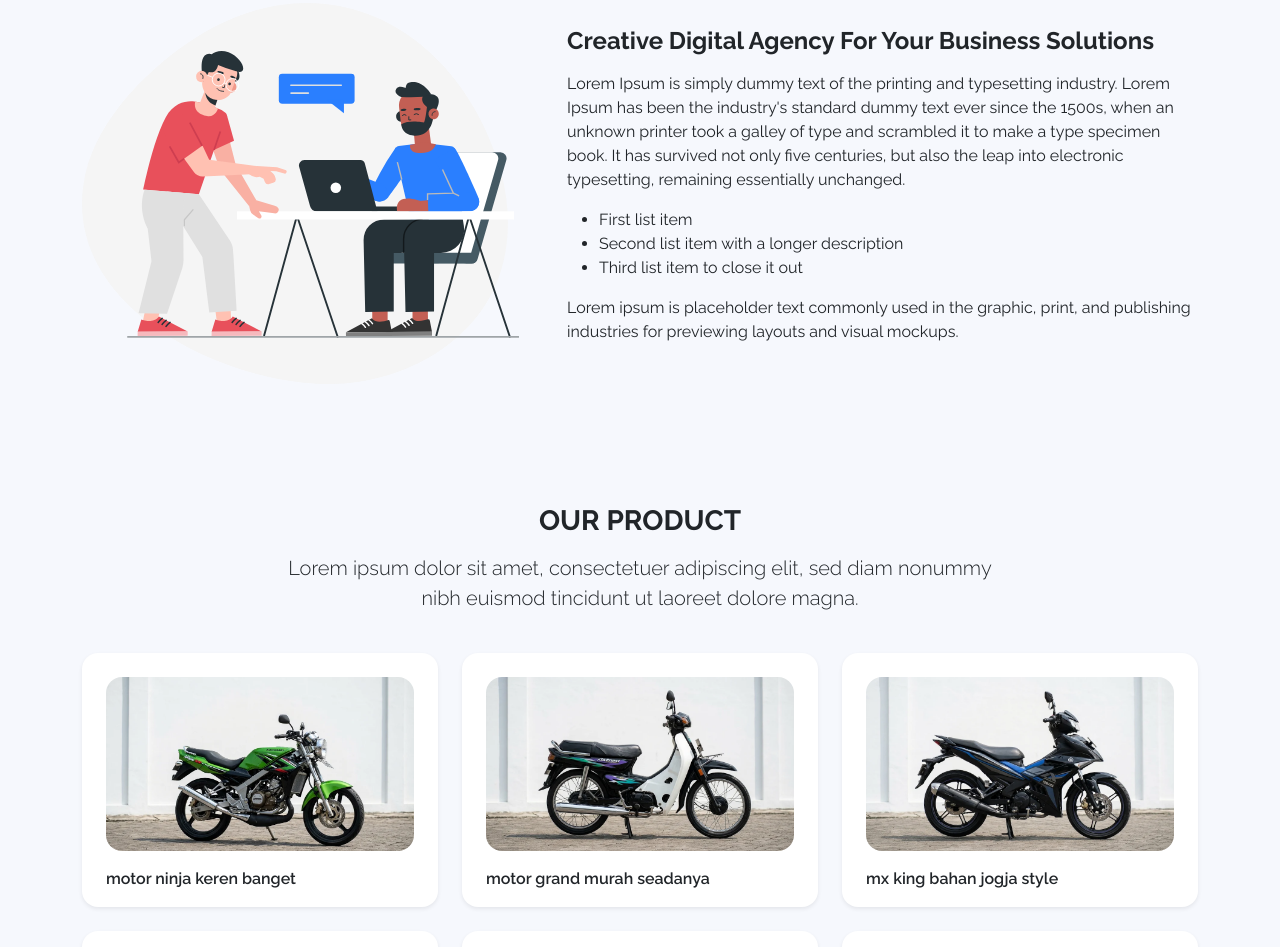
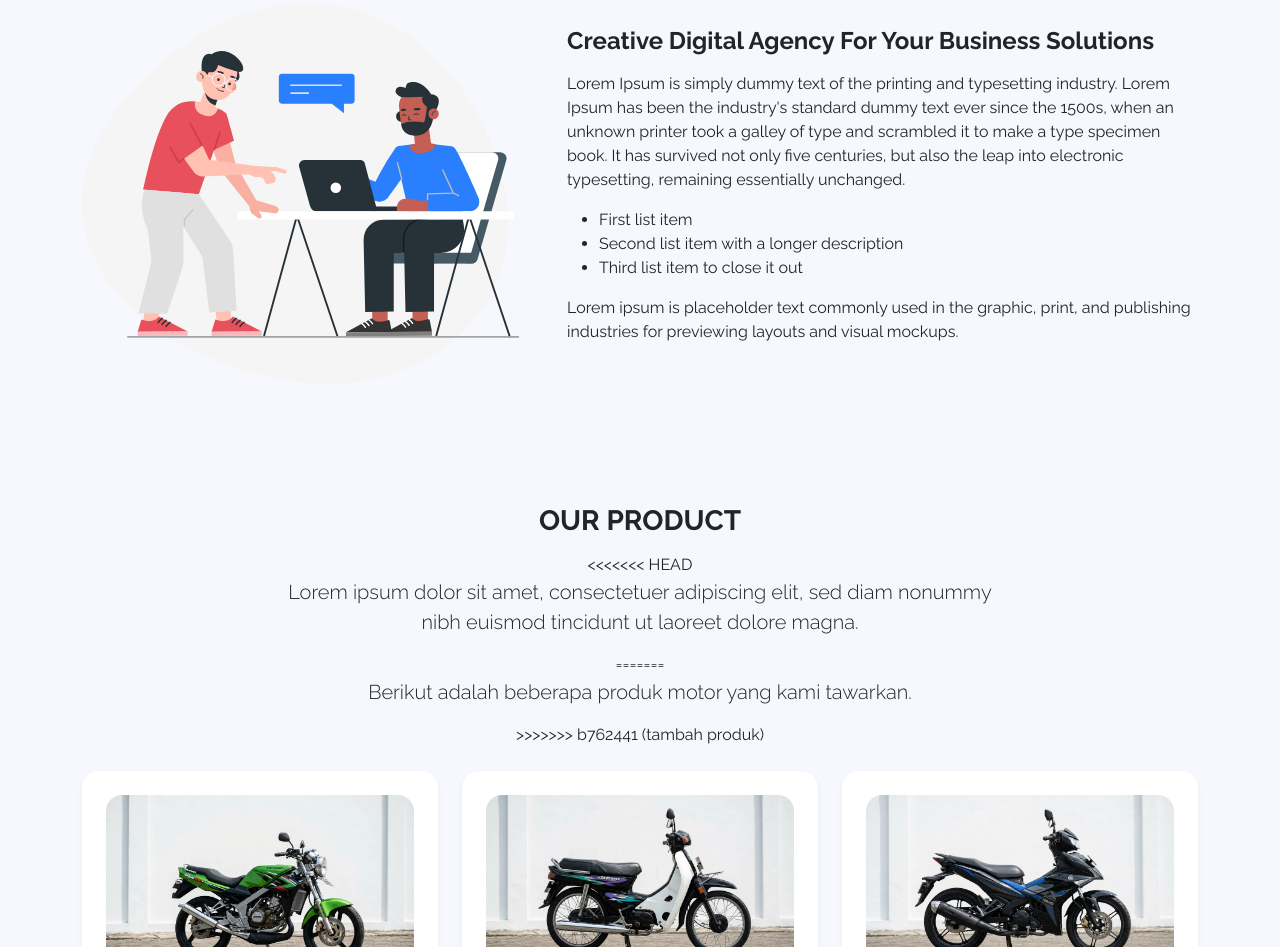
Before and after one commit to naaaim063/HONDAGANKWEB, a plain HTML site: page index.html in a window 1280 px wide. Shown: the part 1352-2299 px from the top of the page. Drawn offline with nearby package versions, Linux system fonts and the light colour scheme.

Commit message:
tambah produk

```diff
--- a/index.html
+++ b/index.html
@@ -100,7 +100,7 @@
             <div class="row">
                 <div class="col-lg-8 mx-auto">
                     <h3 class="fw-bold lh-2 mb-3">OUR SERVICES</h3>
-                    <p class="lead">Lorem ipsum dolor sit amet, consectetuer adipiscing elit, sed diam nonummy nibh euismod tincidunt ut laoreet dolore magna.</p>
+                    <p class="lead">Selamat datang di hondagank, didini kalian bisa memilih motor sesuai kriteria yang anda inginkan.</p>
                 </div>
             </div>
 
@@ -172,7 +172,11 @@
             <div class="row">
                 <div class="col-lg-8 mx-auto">
                     <h3 class="fw-bold lh-2 mb-3">OUR PRODUCT</h3>
+<<<<<<< HEAD
                     <p class="lead">Lorem ipsum dolor sit amet, consectetuer adipiscing elit, sed diam nonummy nibh euismod tincidunt ut laoreet dolore magna.</p>
+=======
+                    <p class="lead">Berikut adalah beberapa produk motor yang kami tawarkan.</p>
+>>>>>>> b762441 (tambah produk)
                 </div>
             </div>
 
```
